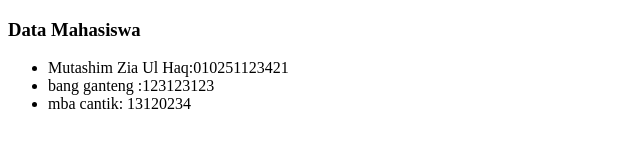
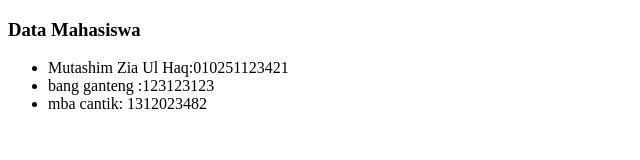
Before and after one commit to mtshmzlhq/Basic-Git, a plain HTML site: page mahasiswa.html in a window 1280 px wide. Shown: the full height of the page, 0-640 px from the left. Drawn offline with Linux system fonts and the light colour scheme.

Commit message:
Mengubaha NIM Mahasiswa

```diff
--- a/mahasiswa.html
+++ b/mahasiswa.html
@@ -10,7 +10,7 @@
     <ul>
         <li>Mutashim Zia Ul Haq:010251123421</li>
         <li>bang ganteng :123123123</li>
-        <li>mba cantik: 13120234</li>
+        <li>mba cantik: 1312023482</li>
     </ul>
 </body>
 </html>
```
